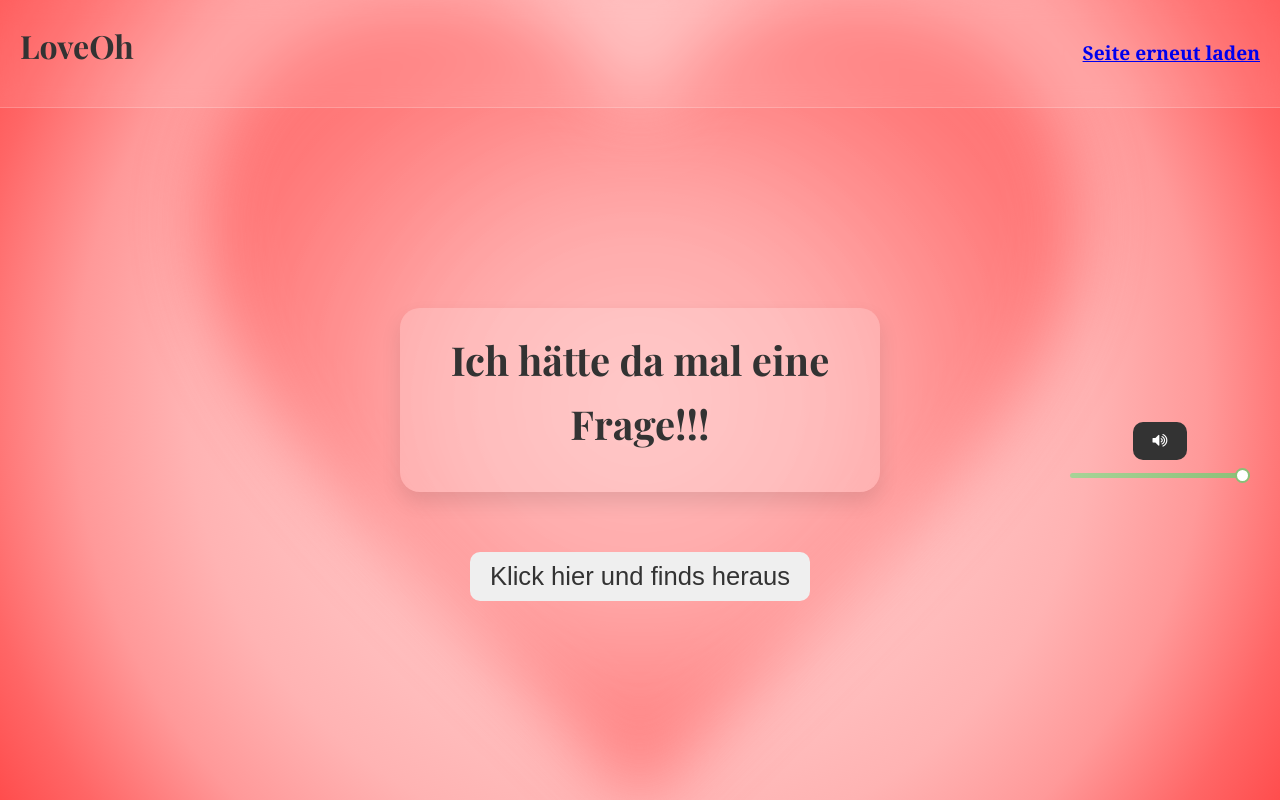
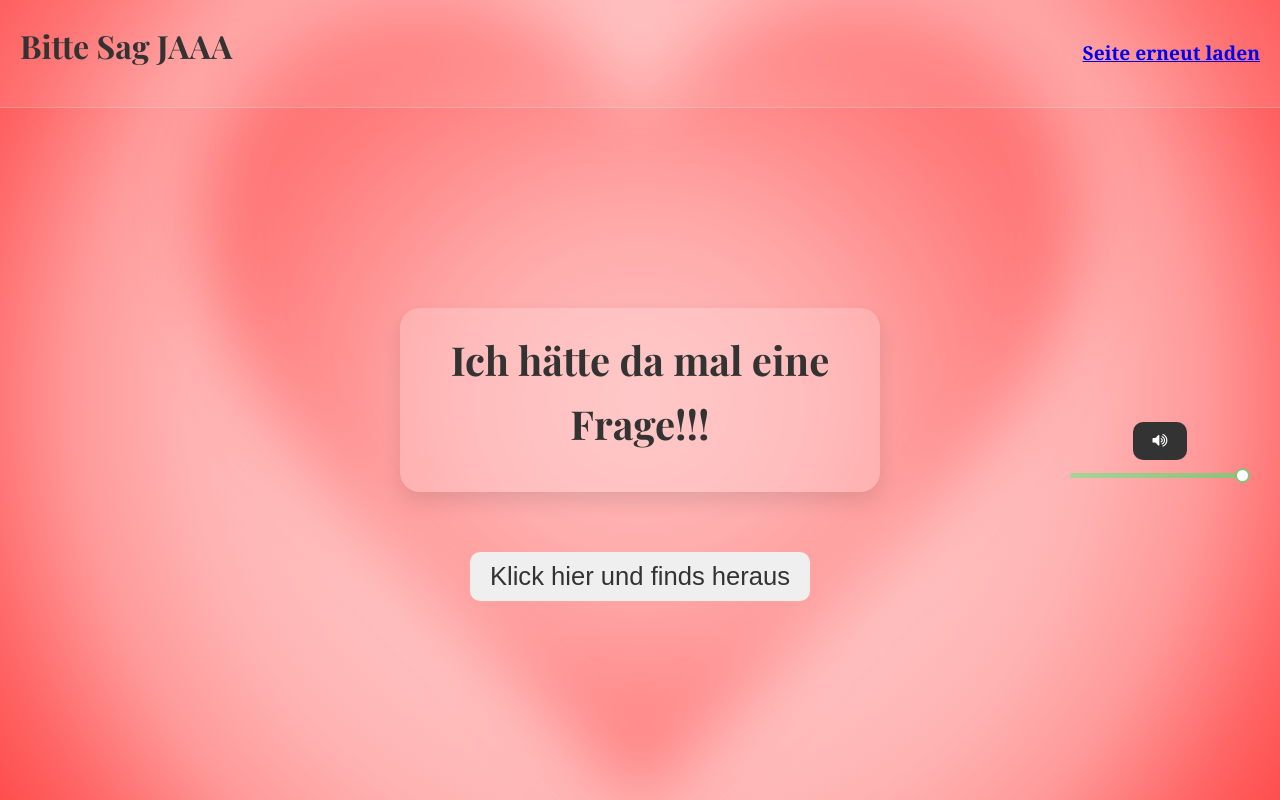
Before and after one commit to TaylanY2004/ValentinstagSeite, a plain HTML site: page index.html in a window 1280 px wide. Drawn offline with nearby package versions, Linux system fonts and the light colour scheme.

Commit message:
Update index.html

```diff
--- a/index.html
+++ b/index.html
@@ -40,7 +40,7 @@
     <div class="body-wrapper background">
         <nav>
             <div class="navbar-wrapper">
-                <div class="navlogo"><h2>LoveOh</h2></div>
+                <div class="navlogo"><h2>Bitte Sag JAAA</h2></div>
                 <div class="navlinks"><a href=".">Seite erneut laden</a></div>
             </div>
         </nav>
```
